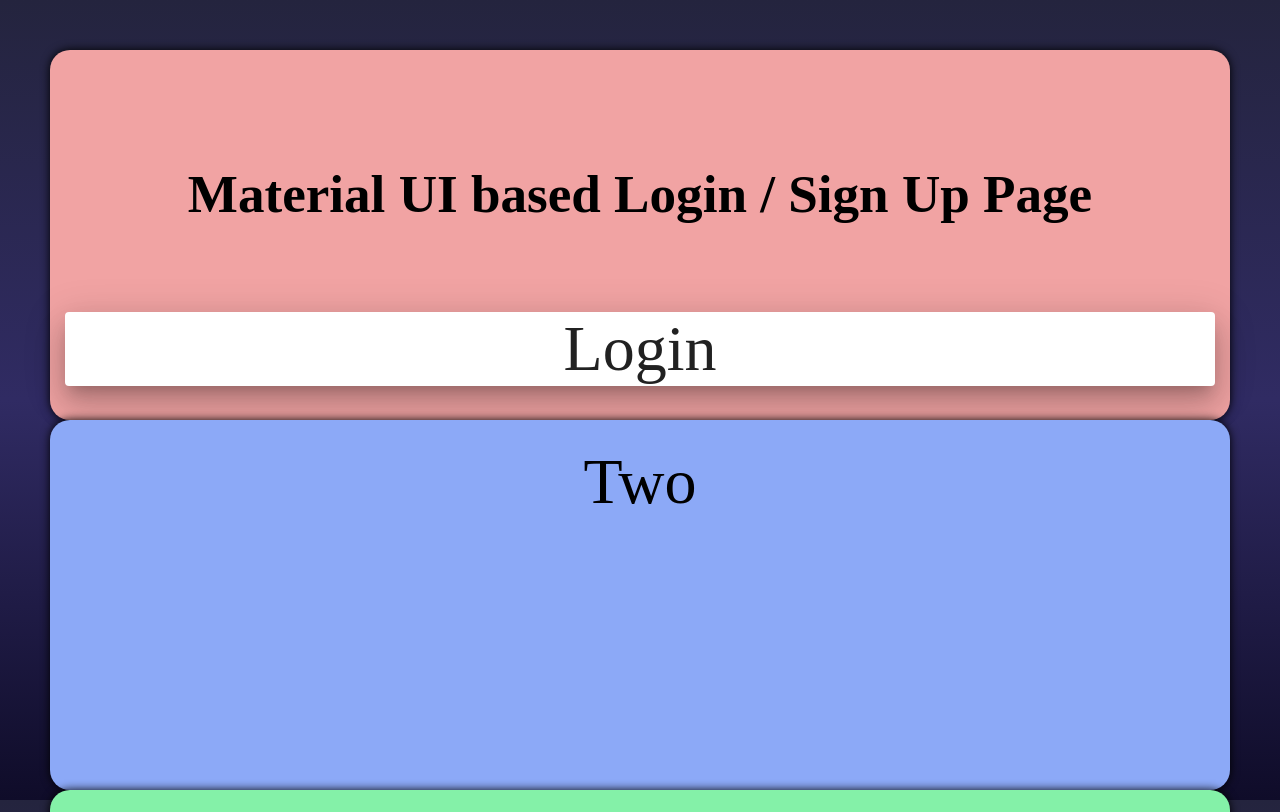
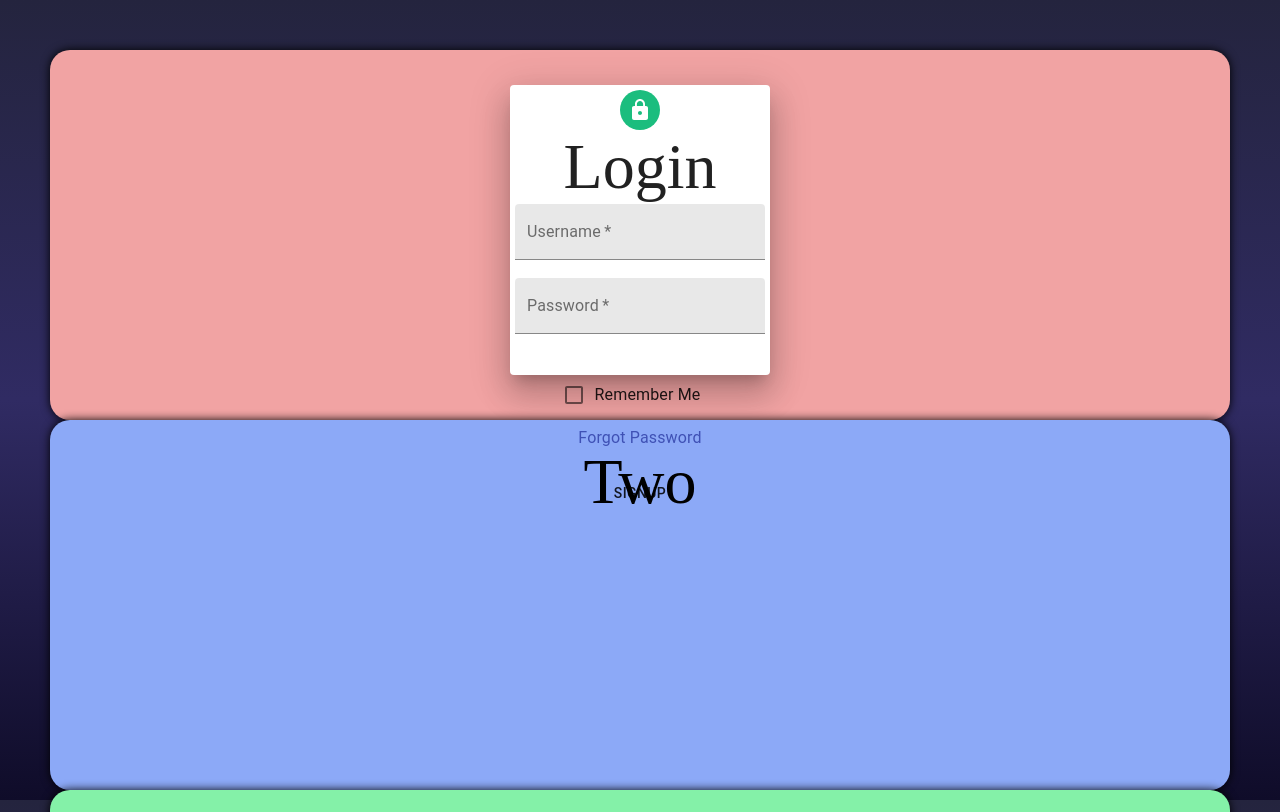
Before and after one commit to DionneNoellaBarretto/Logins-SignUps, a React (Create React App) app in the folder login_signup/: page / in a window 1280 px wide. Shown: the top 812 px of the page. Built offline with nearby package versions, Linux system fonts and the light colour scheme.

Commit message:
material ui login /signup page completed

```diff
--- a/login_signup/src/App.js
+++ b/login_signup/src/App.js
@@ -12,12 +12,12 @@
     <div className="App">
       <div className="container">
         <div className="row">
-          <div className="col-lg-6 one"> <One /> </div>
-          <div className="col-lg-6 two"><Two /></div>
-          <div className="col-lg-6 three"><Three /></div>
-          <div className="col-lg-6 four"><Four /></div>
-          <div className="col-lg-6 five"><Five /></div>
-          <div className="col-lg-6 six"><Six /></div>
+          <div className="col-lg-2 one"> <One /> </div>
+          <div className="col-lg-2 two"><Two /></div>
+          <div className="col-lg-2 three"><Three /></div>
+          <div className="col-lg-2 four"><Four /></div>
+          <div className="col-lg-2 five"><Five /></div>
+          <div className="col-lg-2 six"><Six /></div>
         </div>
       </div>
     </div>
--- a/login_signup/src/components/One.js
+++ b/login_signup/src/components/One.js
@@ -1,16 +1,73 @@
 import React from "react";
 // npm install @material-ui/core ; npm i @material-ui/icons
-import { Grid, Paper } from "@material-ui/core";
+import {
+  Grid,
+  Paper,
+  TextField,
+  Button,
+  Typography,
+  Link,
+} from "@material-ui/core";
+import Avatar from "@mui/material/Avatar"; //https://mui.com/api/avatar/
+import LockIcon from "@mui/icons-material/Lock"; //https://mui.com/components/material-icons/#main-content
+import Checkbox from "@material-ui/core/Checkbox"; //https://mui.com/components/checkboxes/#main-content
+import FormControlLabel from "@material-ui/core/FormControlLabel";
+export default function One() {
+  const paperStyle = {
+    padding: 5,
+    height: "35vh", // height / length of the card
+    width: 250, //width of the modal
+    margin: "10px auto", // aligns the card to the center
+  };
+  const avatarStyle = {
+    backgroundColor: "#1bbd7e",
+  };
 
-export default function One() {
   return (
-    <div>
-      <h5> Material UI based Login / Sign Up Page </h5>
-      {/* grid is like div in material ui */}
-      <Grid>
+    <Grid>
+      {/* Material UI Login/SignUp - grid is like div in material ui */}
       {/* elevation (material ui property for paper) gives the login a shaded raised look - https://mui.com/components/paper/ paper is another material ui component*/}
-        <Paper elevation={20}> Login</Paper>
-      </Grid>
-    </div>
+      <Paper elevation={20} style={paperStyle}>
+        {/* <Grid align='center'> centers the avatar and title to the center */}
+        <Grid align="center">
+          <Avatar style={avatarStyle}>
+            <LockIcon />
+          </Avatar>{" "}
+          Login
+        </Grid>
+        {/* https://mui.com/components/text-fields/#main-content */}
+        <TextField
+          id="filled-basic"
+          label="Username"
+          placeholder="Enter a Username"
+          variant="filled"
+          fullWidth
+          required
+        />
+        {/* type hides the password characters from being shown in plain text form */}
+        <TextField
+          id="filled-basic"
+          label="Password"
+          placeholder="Enter a Password"
+          type="password"
+          variant="filled"
+          fullWidth
+          required
+        />
+        {/* remember me check box */}
+        <FormControlLabel
+          control={<Checkbox color="success" name="checkedB" />}
+          label="Remember Me" // text for the check box
+        />
+
+        <Typography>
+          <Link href="#"> Forgot Password</Link>
+        </Typography>
+
+        <Button elevate={20} variant="container" type="submit" color="success" fullwidth>
+          SignUp
+        </Button>
+      </Paper>
+    </Grid>
   );
 }
```
